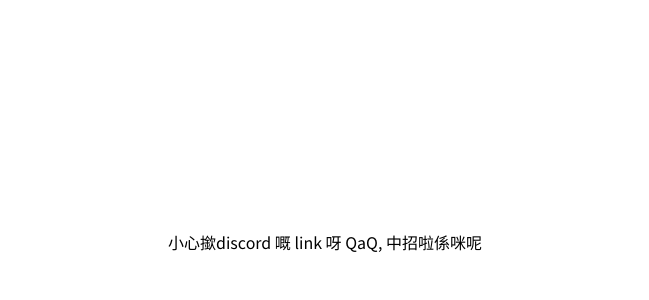
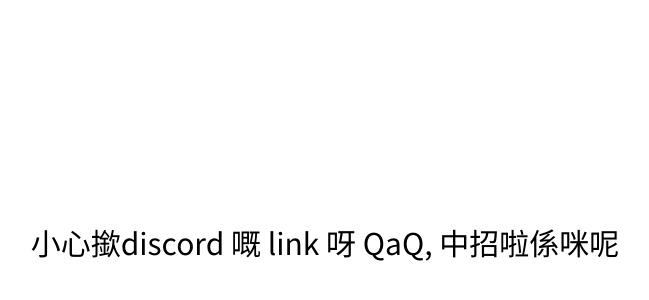
Before and after one commit to SamLo2200/website-warning, a plain HTML site: page index.html in a window 1280 px wide. Shown: the part 86-386 px from the top of the page, without its empty margins (315-964 px from the left). Drawn offline with Linux system fonts and the light colour scheme.

Commit message:
Update style.css

```diff
--- a/style.css
+++ b/style.css
@@ -9,4 +9,5 @@
   align-items: center;
   justify-content: center;
   height: 80vh;
+  font-size: 1.875rem;
 }
```
